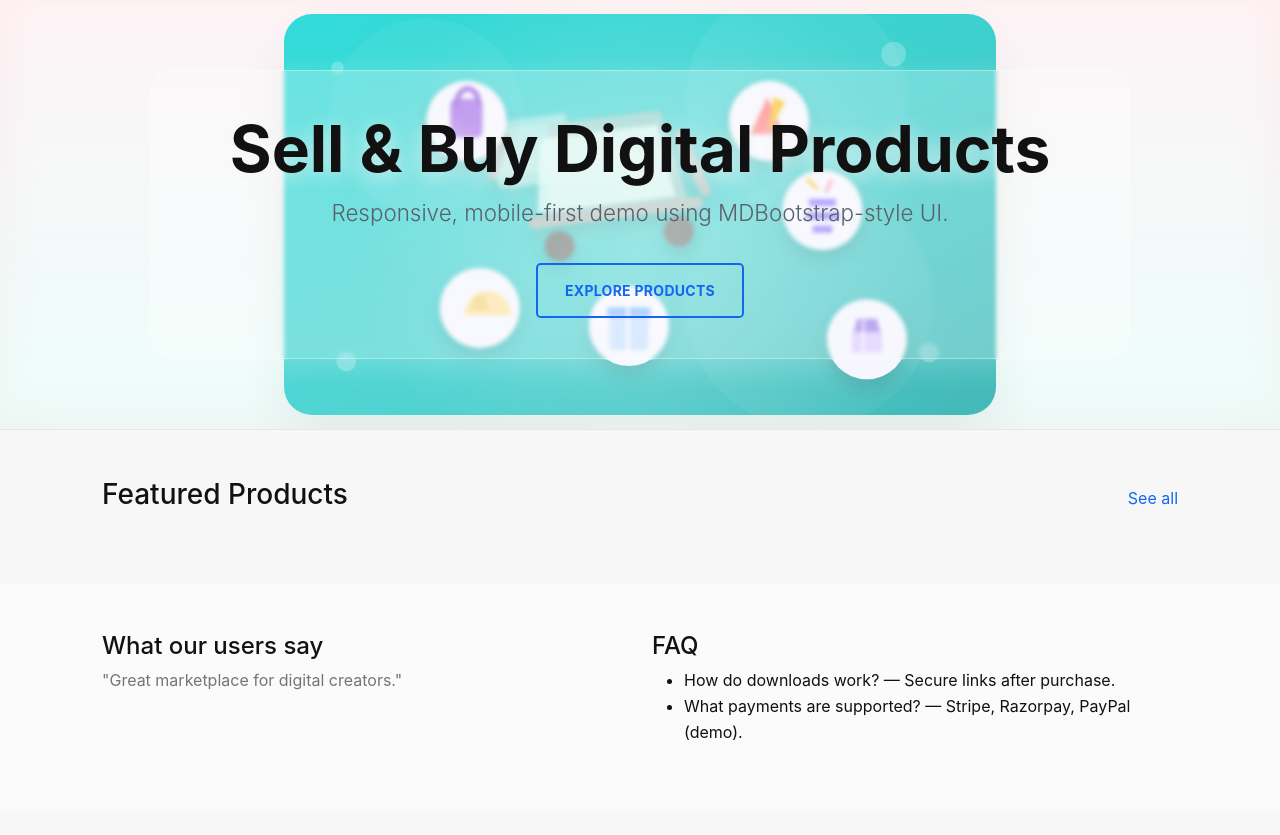
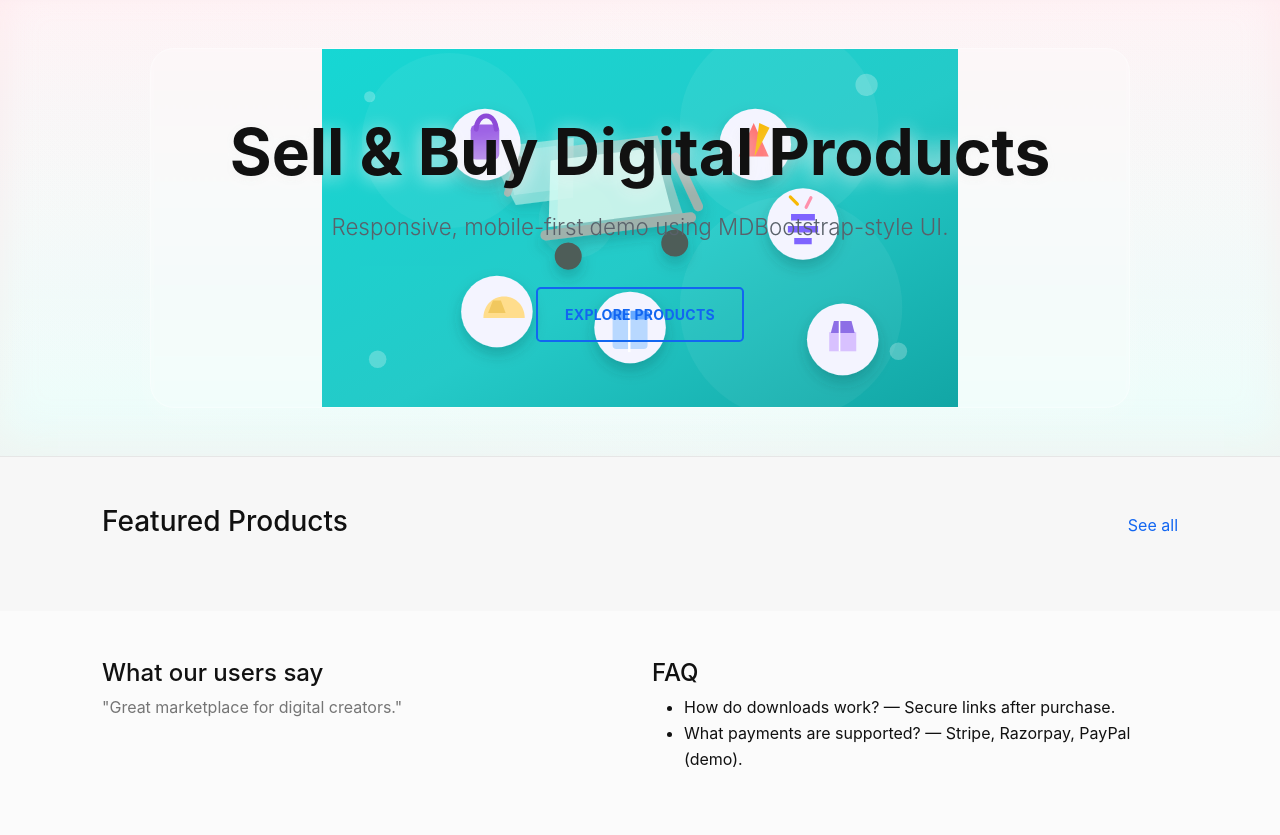
Before and after one commit to sohagmorning/eco-back, a PHP site: page / in a window 1280 px wide. Shown: the part 61-896 px from the top of the page. Run offline with PHP 8.4, Linux system fonts and the light colour scheme.

Commit message:
Move hero artwork inside the hero frame

```diff
--- a/index.html
+++ b/index.html
@@ -54,8 +54,8 @@
 
     <!-- Hero -->
     <section class="py-5 text-center hero">
-      <img class="hero-art" src="assets/hero-bg.svg" alt="" aria-hidden="true" />
       <div class="container">
+        <img class="hero-art" src="assets/hero-bg.svg" alt="" aria-hidden="true" />
         <h1 class="display-5 fw-bold">Sell & Buy Digital Products</h1>
         <p class="lead text-muted">Responsive, mobile-first demo using MDBootstrap-style UI.</p>
         <a class="btn btn-lg btn-outline-primary" href="products.html">Explore Products</a>
--- a/styles.css
+++ b/styles.css
@@ -8,10 +8,10 @@ body{margin:0;color:#111;background:#f7f7f7}
 .site-menu-list .list-group-item + .list-group-item{border-top:1px solid #f0f0f0}
 .offcanvas{width:min(88vw,320px)}
 .hero{position:relative;padding:4.5rem 1rem;text-align:center;background:linear-gradient(180deg,rgba(255,241,244,.92),rgba(230,255,250,.95));border-bottom:1px solid #e6e6e6;box-shadow:inset 0 -18px 40px rgba(255,182,193,.18);overflow:hidden;min-height:430px;display:flex;align-items:center;justify-content:center}
-.hero-art{position:absolute;inset:14px; width:auto; height:auto; max-width:calc(100% - 28px); max-height:calc(100% - 28px); margin:auto; object-fit:cover; border-radius:28px; opacity:.98; pointer-events:none; user-select:none; box-shadow:0 20px 60px rgba(0,0,0,.08)}
 .hero::before{content:"";position:absolute;inset:0;background:linear-gradient(180deg,rgba(255,255,255,.06),rgba(255,255,255,.12));pointer-events:none;z-index:1}
 .hero::after{content:"";position:absolute;inset:0;background:radial-gradient(circle at 50% 55%, rgba(255,255,255,.25), transparent 42%), linear-gradient(180deg, rgba(255,255,255,.06), rgba(255,255,255,.1));pointer-events:none}
-.hero .container{position:relative;z-index:2;padding:2.5rem 1.5rem;max-width:980px;background:rgba(255,255,255,.26);backdrop-filter:blur(2px);border-radius:24px;border:1px solid rgba(255,255,255,.34);box-shadow:0 8px 30px rgba(255,255,255,.22)}
+.hero .container{position:relative;z-index:2;padding:2.5rem 1.5rem;max-width:980px;min-height:360px;background:rgba(255,255,255,.26);backdrop-filter:blur(2px);border-radius:24px;border:1px solid rgba(255,255,255,.34);box-shadow:0 8px 30px rgba(255,255,255,.22);overflow:hidden;display:flex;flex-direction:column;align-items:center;justify-content:center;gap:.65rem}
+.hero-art{position:absolute;inset:0;width:100%;height:100%;object-fit:contain;object-position:center center;opacity:.98;pointer-events:none;user-select:none}
 .hero h1,.hero p,.hero a{position:relative;z-index:2}
 .hero .display-5{font-size:clamp(2rem,5vw,4rem);text-shadow:0 3px 18px rgba(255,255,255,.7), 0 2px 12px rgba(0,0,0,.05)}
 .hero .lead{font-size:clamp(1.05rem,2vw,1.4rem);color:#59616a!important;max-width:760px;margin-inline:auto}
```
